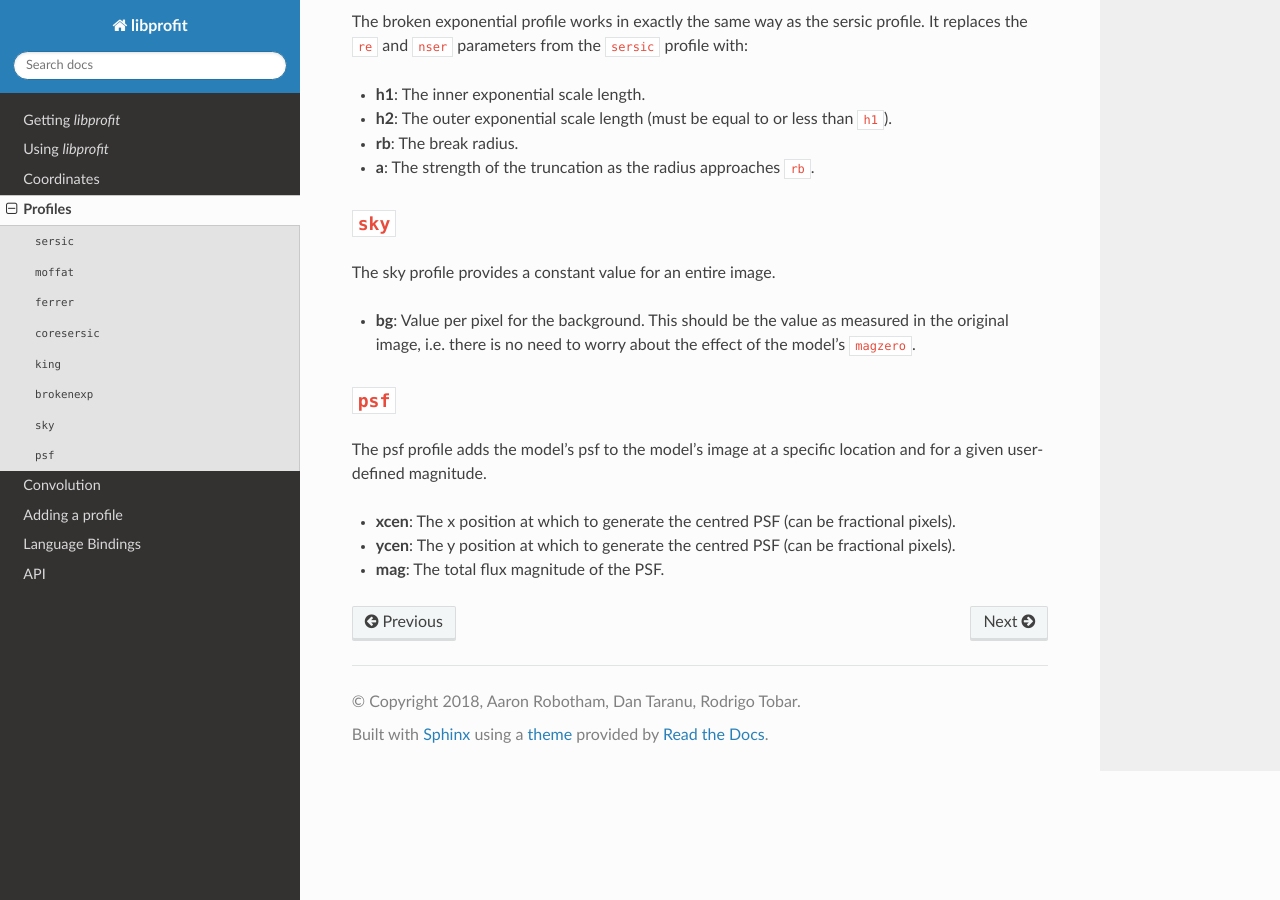
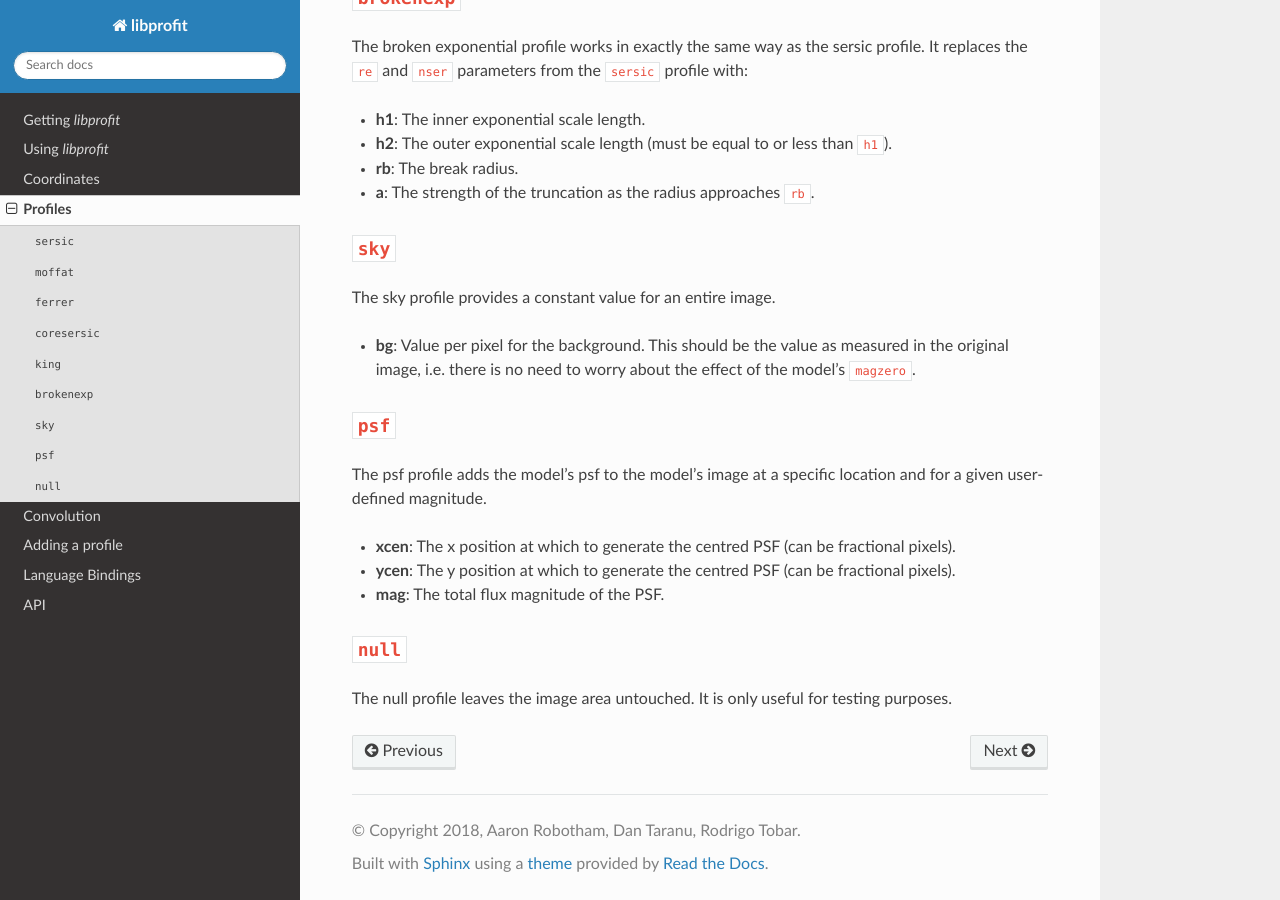
Before and after one commit to ICRAR/libprofit, a Sphinx documentation site: the page built from docs/profiles.rst, in a window 1280 px wide and 900 px high, scrolled down 2536 px. Built offline with Sphinx 7.4.7 and the Read the Docs theme 2.0.0, drawn with Linux system fonts in a browser that asks for light colours.

Commit message:
Briefly documenting the null profile
This is a document-only change, so let us [skip ci]

Signed-off-by: Rodrigo Tobar <rtobar@icrar.org>

```diff
--- a/docs/api.rst
+++ b/docs/api.rst
@@ -102,3 +102,5 @@ Profile classes
 
 .. doxygenclass:: profit::SkyProfile
    :members: bg
+
+.. doxygenclass:: profit::NullProfile
--- a/docs/profiles.rst
+++ b/docs/profiles.rst
@@ -139,3 +139,10 @@ at a specific location and for a given user-defined magnitude.
 * **ycen**: The y position at which to generate the centred PSF
   (can be fractional pixels).
 * **mag**: The total flux magnitude of the PSF.
+
+
+``null``
+--------
+
+The null profile leaves the image area untouched. It is only useful for testing
+purposes.
```
